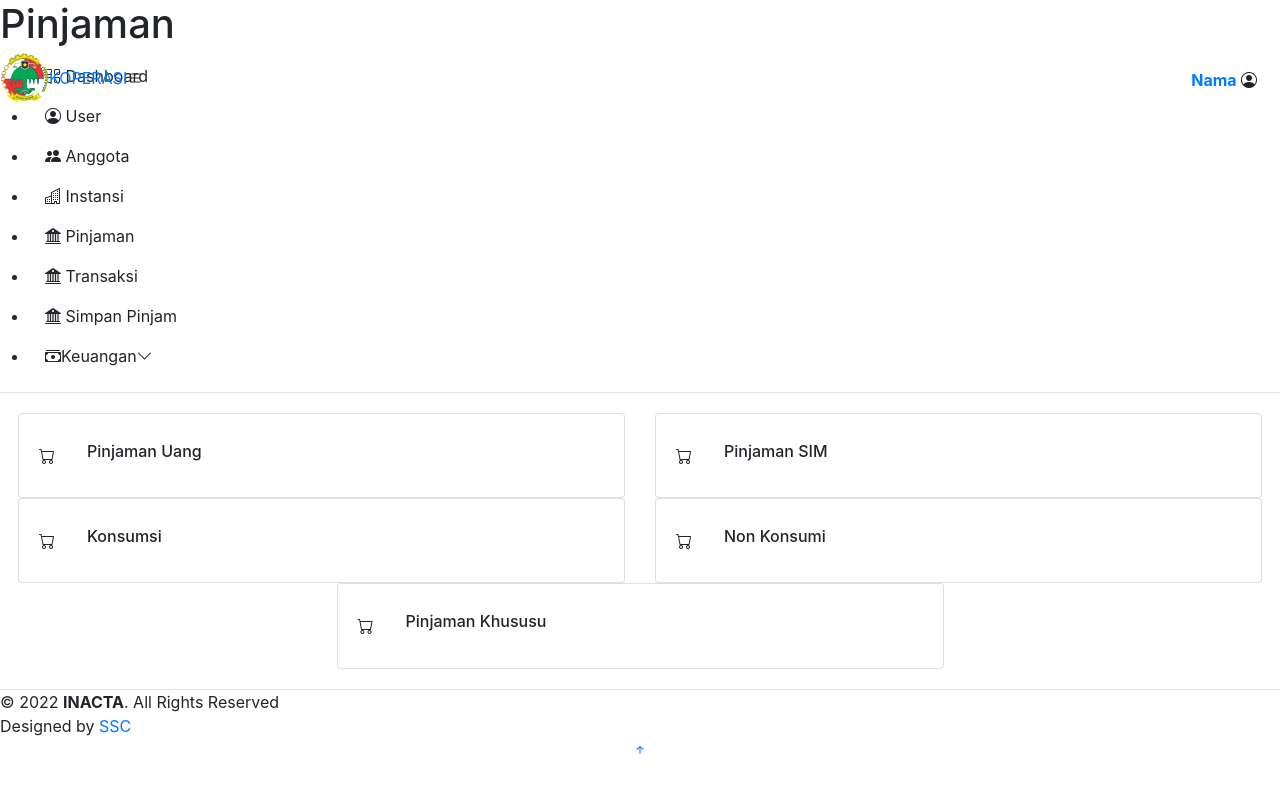
After one commit to MohamadArdias/koperasi, a CodeIgniter app: page /koperasi/index.php/pinjaman in a window 1280 px wide. The commit adds this page. Run offline with CodeIgniter, Linux system fonts and the light colour scheme; some libraries are stand-ins or nearby versions.

Commit message:
pinjaman

```diff
--- /dev/null
+++ b/application/controllers/Pinjaman.php
@@ -0,0 +1,63 @@
+<?php
+class Pinjaman extends CI_Controller
+{
+    public function __construct()
+    {
+        parent::__construct();
+        $this->load->model('Pinuang_model', 'Pinuang');
+        $this->load->model('Anggota_model', 'Anggota');
+        $this->load->library('form_validation');
+    }
+
+    public function index()
+    {
+        $this->data['title'] = 'Pinjaman';
+
+        $this->load->view('pinjaman/index', $this->data);
+    }
+
+    public function form($kode)
+    {
+        $this->data['title'] = 'Pinjaman';
+        $this->data['urutan'] = $this->Pinuang->getUrut();
+        $this->data['kode'] = $kode;
+        $this->data['anggota'] = $this->Anggota->getAllAnggota();
+        // $this->data['tanggungan'] = $this->Anggota->getTanggungan();
+
+
+
+        $this->form_validation->set_rules('FAKTUR', 'Faktur', 'required');
+
+        if ($this->form_validation->run() == FALSE) {
+            $this->load->view('pinjaman/form', $this->data);
+        } else {
+            $this->Pinuang->tambahTransaksi();
+            $this->session->set_flashdata('flash', 'ditambahkan');
+            redirect('pinjaman');
+        }
+    }
+
+    public function tampil()
+    {
+        $URUT_ANG = $_POST['URUT_ANG'];
+        // $KD = $_POST['KD'];
+
+        $s = "SELECT NAMA_ANG AS nama_anggota FROM anggota WHERE URUT_ANG='$URUT_ANG'";
+        $res = $this->db->query($s)->row_array();
+
+        echo json_encode($res);
+    }
+
+    public function autofill()
+    {
+        if (isset($_GET['term'])) {
+            $result = $this->Anggota->cariDataAnggota($_GET['term']);
+            if (count($result) > 0) {
+                foreach ($result as $key ) {
+                    $arr_result[] = $key -> KODE_ANG;
+                    echo json_encode($arr_result);
+                }
+            }
+        }
+    }
+}
--- a/application/models/Anggota_model.php
+++ b/application/models/Anggota_model.php
@@ -6,6 +6,15 @@ class Anggota_model extends  CI_Model
     // {
     //     return $this->db->get('anggota')->result_array();
     // }
+
+    public function getAllAnggota()
+    {
+        // return $this->db->get('instan')->result_array();
+        $this->db->select('*');
+        $this->db->from('anggota');
+        $this->db->where('KODE_INS !=', '99');
+        return  $this->db->get()->result_array();
+    }
 
     // public function cariDataAnggota()
     // {
@@ -16,6 +25,14 @@ class Anggota_model extends  CI_Model
     //     $this->db->or_like('NAMA_INS', $keyword);
     //     return $this->db->get('anggota')->result_array();
     // }
+
+    public function cariDataAnggota($title)
+    {
+        $this->db->like('KODE_ANG',$title);
+        $this->db->order_by('KODE_ANG', 'ASC');
+        $this->db->limit(10);
+        return $this->db->get('anggota')->result();
+    }
 
     public function getAnggotaById($URUT_ANG)
     {
@@ -84,4 +101,37 @@ class Anggota_model extends  CI_Model
         $this->db->where('URUT_ANG', $this->input->post('URUT_ANG'));
         $this->db->update('anggota', $this->data);
     }
+
+    public function getTanggungan($URUT_ANG)
+    {
+        //     $tahun = date("Y");
+        //     $bulan = date("m");
+
+        //     $query = $this->db->query("SELECT
+        //     pinuang.NOFAK AS FAKTUR,
+        //     anggota.NAMA_ANG AS NAMA,
+        //     pinuang.JWKT_ANG AS JANGKA,
+        //     pl.KEU3 AS PERIODE,
+        //     pl.SIPOKU3 AS SISA,
+        //     pl.BNGU3 AS BUNGA
+        // FROM
+        //     anggota
+        //     LEFT JOIN
+        //     pinuang
+        //     ON
+        //         anggota.URUT_ANG = pinuang.KODE_ANG
+        //     LEFT JOIN
+        //     pl
+        //     ON
+        //         anggota.URUT_ANG = pl.KODE_ANG
+        // WHERE
+        //     anggota.URUT_ANG = $URUT_ANG AND
+        //     pinuang.NOFAK LIKE 'U' AND
+        //     pl.TAHUN = $tahun AND
+        //     pl.BULAN = $bulan");
+
+        // return $query->row_array();
+
+
+    }
 }
--- /dev/null
+++ b/application/views/pinjaman/index.php
@@ -0,0 +1,138 @@
+<?php
+$this->load->view('templates/header');
+$this->load->view('templates/sidebar');
+?>
+
+<style>
+    #customers {
+        font-family: Arial, Helvetica, sans-serif;
+        border-collapse: collapse;
+        width: 100%;
+    }
+
+    #customers td,
+    #customers th {
+        border: 1px solid #ddd;
+        padding: 8px;
+    }
+
+    #customers tr:nth-child(even) {
+        background-color: #f2f2f2;
+    }
+
+    #customers tr:hover {
+        background-color: #ddd;
+    }
+
+    #customers th {
+        padding-top: 12px;
+        padding-bottom: 12px;
+        text-align: left;
+        background-color: #0066ff;
+        color: white;
+    }
+</style>
+
+<div class="card">
+    <div class="card-body">
+        <?php if ($this->session->flashdata('flash')) : ?>
+            <div class="row mt-3">
+                <div class="col-md-6">
+                    <div class="alert alert-success alert-dismissible fade show" role="alert">
+                        Data anggota <strong>berhasil</strong> <?= $this->session->flashdata('flash'); ?>
+                    </div>
+                </div>
+            </div>
+        <?php endif; ?>
+        <div class="row">
+            <div class="col-xxl-4 col-md-6">
+                <div class="card info-card sales-card">
+                    <div class="card-body">
+                        <div class="d-flex align-items-center">
+                            <div class="card-icon rounded-circle d-flex align-items-center justify-content-center">
+                                <i class="bi bi-cart"></i>
+                            </div>
+                            <div class="ps-3">
+                                <a href="<?= base_url(); ?>index.php/pinjaman/form/1" class="nav-link">
+                                    <h6>Pinjaman Uang</h6>
+                                </a>
+                            </div>
+                        </div>
+                    </div>
+                </div>
+            </div>
+            <div class="col-xxl-4 col-md-6">
+                <div class="card info-card sales-card">
+                    <div class="card-body">
+                        <div class="d-flex align-items-center">
+                            <div class="card-icon rounded-circle d-flex align-items-center justify-content-center">
+                                <i class="bi bi-cart"></i>
+                            </div>
+                            <div class="ps-3">
+                                <a href="<?= base_url(); ?>index.php/pinjaman/form/2" class="nav-link">
+                                    <h6>Pinjaman SIM</h6>
+                                </a>
+                            </div>
+                        </div>
+                    </div>
+                </div>
+            </div>
+            <div class="col-xxl-4 col-md-6">
+                <div class="card info-card sales-card">
+                    <div class="card-body">
+                        <div class="d-flex align-items-center">
+                            <div class="card-icon rounded-circle d-flex align-items-center justify-content-center">
+                                <i class="bi bi-cart"></i>
+                            </div>
+                            <div class="ps-3">
+                                <a href="<?= base_url(); ?>index.php/pinjaman/form/3" class="nav-link">
+                                    <h6>Konsumsi</h6>
+                                </a>
+                            </div>
+                        </div>
+                    </div>
+                </div>
+            </div>
+
+            <div class="col-xxl-4 col-md-6">
+                <div class="card info-card sales-card">
+                    <div class="card-body">
+                        <div class="d-flex align-items-center">
+                            <div class="card-icon rounded-circle d-flex align-items-center justify-content-center">
+                                <i class="bi bi-cart"></i>
+                            </div>
+                            <div class="ps-3">
+                                <a href="<?= base_url(); ?>index.php/pinjaman/form/4" class="nav-link">
+                                    <h6>Non Konsumi</h6>
+                                </a>
+                            </div>
+                        </div>
+                    </div>
+                </div>
+            </div>
+            <div class="col-md-3"></div>
+            <div class="col-xxl-4 col-md-6">
+                <div class="card info-card sales-card">
+                    <div class="card-body">
+                        <div class="d-flex align-items-center">
+                            <div class="card-icon rounded-circle d-flex align-items-center justify-content-center">
+                                <i class="bi bi-cart"></i>
+                            </div>
+                            <div class="ps-3">
+                                <a href="<?= base_url(); ?>index.php/pinjaman/form/5" class="nav-link">
+                                    <h6>Pinjaman Khususu</h6>
+                                </a>
+                            </div>
+                        </div>
+                    </div>
+                </div>
+            </div>
+
+        </div>
+    </div>
+</div>
+
+
+<?php
+$this->load->view('templates/footer');
+?>
--- a/application/views/templates/sidebar.php
+++ b/application/views/templates/sidebar.php
@@ -28,6 +28,13 @@
               <a class="nav-link collapsed" href="<?= base_url(); ?>index.php/instansi">
                   <i class="bi bi-building"></i>
                   <span>Instansi</span>
+              </a>
+          </li>
+
+          <li class="nav-item">
+              <a class="nav-link collapsed" href="<?= base_url(); ?>index.php/pinjaman">
+                  <i class="bi bi-bank2"></i>
+                  <span>Pinjaman</span>
               </a>
           </li>
 
```
Also changed, not shown: application/models/Pinuang_model.php (+44 -0 lines), application/views/pinjaman/form.php (added, +256 -0 lines).
